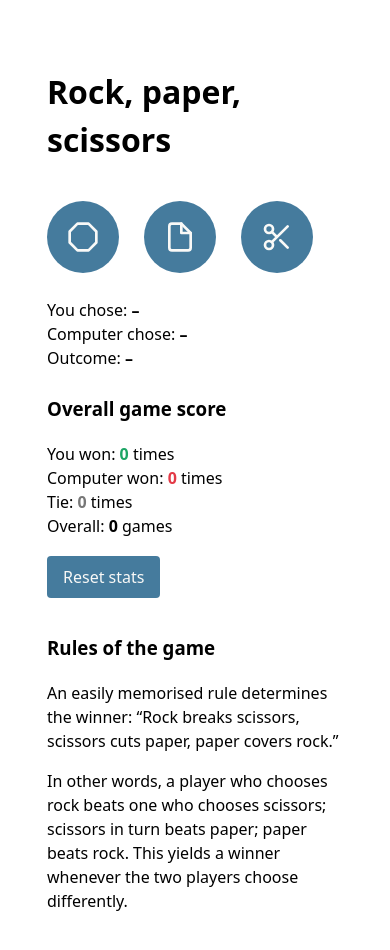
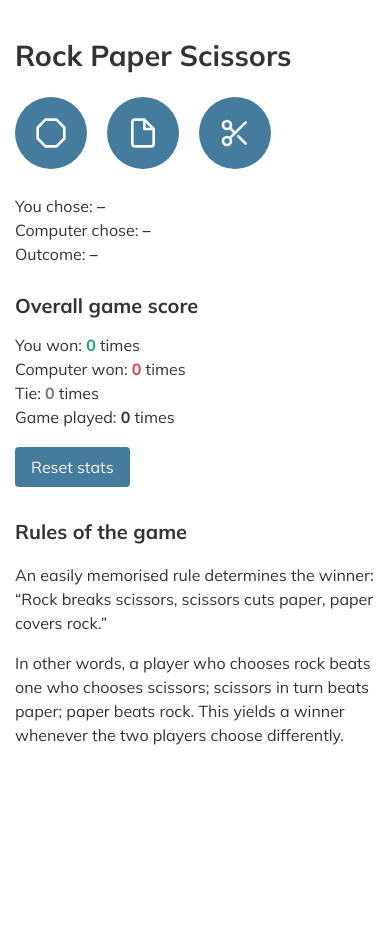
Before and after one commit to KaterinaShepeleva/rock-paper-scissors, a React (Vite) app: page / in a window 390 px wide. Shown: the top 950 px of the page. After the commit the page ends 844 px from the top, so only its background shows below. Built offline with nearby package versions, Linux system fonts and the light colour scheme.

Commit message:
Added CSS breakpoints, refactored existing CSS

```diff
--- a/index.html
+++ b/index.html
@@ -4,9 +4,15 @@
     <meta charset="UTF-8" />
     <link rel="icon" type="image/x-icon" href="/favicon.ico" />
     <meta name="viewport" content="width=device-width, initial-scale=1.0" />
+    <meta name="theme-color" content="#457B9D" />
+    <link rel="preconnect" href="https://fonts.googleapis.com">
+    <link rel="preconnect" href="https://fonts.gstatic.com" crossorigin>
+    <link href="https://fonts.googleapis.com/css2?family=Mulish:wght@400;700&display=swap" rel="stylesheet">
     <title>Rock Paper Scissors</title>
   </head>
   <body>
+    <noscript>You need to enable JavaScript to run this app.</noscript>
+
     <div id="root"></div>
     <script type="module" src="/src/main.tsx"></script>
   </body>
--- a/src/components/App/App.css
+++ b/src/components/App/App.css
@@ -1,7 +1,32 @@
 #root {
-  max-width: 1280px;
+  min-width: 320px;
+  max-width: 768px;
   margin: 0 auto;
-  padding: 2rem;
+}
+
+h1 {
+  font-size: 1.8rem;
+}
+
+h2 {
+  font-size: 1.25rem;
+  margin: 0.6em 0;
+}
+
+.text--initial {
+  color: inherit;
+}
+
+.text--lose {
+  color: var(--color-lose);
+}
+
+.text--win {
+  color: var(--color-win);
+}
+
+.text--neutral {
+  color: var(--color-neutral);
 }
 
 .container {
@@ -17,18 +42,30 @@
   gap: 0;
 }
 
+.board-container {
+  display: block;
+  padding-top: 0;
+}
+
 .aside {
   flex-basis: 100%;
 }
 
-@media screen and (min-width: 640px) {
+@media screen and (min-width: 768px) {
   .container {
-    padding: 15px 36px;
+    padding: 15px;
+  }
+
+  .board-container {
+    display: flex;
+  }
+
+  .board {
+    padding-top: 15px;
+    flex-grow: 1;
+  }
+
+  .stats {
+    flex-basis: 40%;
   }
 }
-
-@media screen and (min-width: 1024px) {
-  .container {
-    max-width: 760px;
-  }
-}
--- a/src/components/App/App.tsx
+++ b/src/components/App/App.tsx
@@ -49,7 +49,7 @@ const App = () => {
 
     return (
         <div className="container">
-            <h1>Rock, paper, scissors</h1>
+            <h1>Rock Paper Scissors</h1>
 
             <div className="wrapper">
                 <main className="board-container">
--- a/src/components/Board/Board.css
+++ b/src/components/Board/Board.css
@@ -1,5 +1,6 @@
-.board {
-    padding-top: 15px;
+.buttons-wrapper {
+    display: flex;
+    gap: 20px;
 }
 
 .game-outcome {
--- a/src/components/Board/Board.tsx
+++ b/src/components/Board/Board.tsx
@@ -39,6 +39,7 @@ const Board = ({ recordOutcome }: BoardProps) => {
 
     return (
         <div className="board">
+            <div className="buttons-wrapper">
                 <GameButton
                     text={GameValues[0].name}
                     img={rockImg}
@@ -54,11 +55,15 @@ const Board = ({ recordOutcome }: BoardProps) => {
                     img={scissorsImg}
                     handleClick={() => makePlayerChoice(GameValues[2])}
                 />
+            </div>
 
             <ul className="game-outcome">
                 <li>You chose: <strong>{getUiString(playerChoice)}</strong></li>
                 <li>Computer chose: <strong>{getUiString(computerChoice)}</strong></li>
-                <li>Outcome: <strong>{OutcomeValues[outcome].name}</strong></li>
+                <li>
+                    Outcome:&nbsp;
+                    <strong className={OutcomeValues[outcome].cssClass}>{OutcomeValues[outcome].name}</strong>
+                </li>
             </ul>
         </div>
     );
--- a/src/components/GameButton/GameButton.css
+++ b/src/components/GameButton/GameButton.css
@@ -2,7 +2,6 @@
     width: 72px;
     height: 72px;
     border-radius: 50%;
-    margin-right: 25px;
     padding: 20px;
 }
 
--- a/src/components/Rules/Rules.tsx
+++ b/src/components/Rules/Rules.tsx
@@ -1,6 +1,6 @@
 const Rules = () => (
     <div className="rules">
-        <h3>Rules of the game</h3>
+        <h2>Rules of the game</h2>
         <p>
             An easily memorised rule determines the winner:
             “Rock breaks scissors, scissors cuts paper, paper covers rock.”
--- a/src/components/Statistics/Statistics.css
+++ b/src/components/Statistics/Statistics.css
@@ -1,19 +1,3 @@
-.stats-comp {
-    color: #e33a47;
-}
-
-.stats-player {
-    color: #1da565;
-}
-
-.stats-tie {
-    color: #777777;
-}
-
-.stats-all {
-    color: inherit;
-}
-
 .btn-reset {
     margin: 18px 0;
     border: none;
--- a/src/components/Statistics/Statistics.tsx
+++ b/src/components/Statistics/Statistics.tsx
@@ -6,6 +6,12 @@ interface StatisticsProps extends Score {
 }
 
 const Statistics = (props: StatisticsProps) => {
+    const {
+        player,
+        computer,
+        overall,
+        resetScore,
+    } = props;
     let ties = props.overall - props.player - props.computer;
 
     if (ties < 0) {
@@ -14,19 +20,31 @@ const Statistics = (props: StatisticsProps) => {
 
     return (
         <div className="stats">
-            <h3>Overall game score</h3>
+            <h2>Overall game score</h2>
 
             <ul>
-                <li>You won: <strong className="stats-player">{props.player}</strong>&nbsp;times</li>
-                <li>Computer won: <strong className="stats-comp">{props.computer}</strong>&nbsp;times</li>
-                <li>Tie: <strong className="stats-tie">{ties}</strong>&nbsp;times</li>
-                <li>Overall: <strong className="stats-all">{props.overall}</strong>&nbsp;games</li>
+                <li>
+                    You won: <strong className="text--win">{player}</strong>
+                    &nbsp;{getPlural(player)}
+                </li>
+                <li>
+                    Computer won: <strong className="text--lose">{computer}</strong>
+                    &nbsp;{getPlural(computer)}
+                </li>
+                <li>
+                    Tie: <strong className="text--neutral">{ties}</strong>
+                    &nbsp;{getPlural(ties)}
+                </li>
+                <li>
+                    Game played: <strong>{overall}</strong>
+                    &nbsp;{getPlural(overall)}
+                </li>
             </ul>
 
             <button
                 type="button"
                 className="btn-reset"
-                onClick={props.resetScore}
+                onClick={resetScore}
             >
                 Reset stats
             </button>
@@ -34,4 +52,6 @@ const Statistics = (props: StatisticsProps) => {
     )
 };
 
+const getPlural = (num: number) => num === 1 ? 'time' : 'times';
+
 export default Statistics;
--- a/src/constants.ts
+++ b/src/constants.ts
@@ -48,23 +48,28 @@ export enum Outcomes {
 export interface OutcomeValue {
   value: Outcomes;
   name: string;
+  cssClass: string;
 }
 
 export const OutcomeValues: OutcomeValue[] = [
   {
     value: Outcomes.Initial,
     name: '–',
+    cssClass: 'text--initial',
   },
   {
     value: Outcomes.Tie,
     name: 'Tie',
+    cssClass: 'text--neutral',
   },
   {
     value: Outcomes.PlayerWon,
     name: 'You won!',
+    cssClass: 'text--win',
   },
   {
     value: Outcomes.ComputerWon,
-    name: 'Computer won :(',
+    name: 'Computer won',
+    cssClass: 'text--lose',
   },
 ];
--- a/src/index.css
+++ b/src/index.css
@@ -1,7 +1,19 @@
 :root {
-  font-family: system-ui, Avenir, Helvetica, Arial, sans-serif;
+    --color-text: #333;
+    --color-primary: #457B9D;
+    --color-btn-text: #F9F9F7;
+    --color-btn-hover: #3c6787;
+
+    --color-win: #1da565;
+    --color-lose: #e33a47;
+    --color-neutral: #777;
+
+    font-family: 'Mulish', 'Arial', sans-serif;
+    font-optical-sizing: auto;
+    font-weight: 400;
+    font-style: normal;
     line-height: 1.5;
-  font-weight: 400;
+    color: var(--color-text);
 }
 
 * {
@@ -13,23 +25,27 @@ body {
     padding: 0;
 }
 
+h1, h2, strong {
+    font-weight: 700;
+}
+
 button {
     font-family: inherit;
     font-size: inherit;
-  background-color: #457B9D;
-  color: #F9F9F7;
+    background-color: var(--color-primary);
+    color: var(--color-btn-text);
     border: none;
     cursor: pointer;
     transition: background-color 0.3s ease-in-out;
 }
 
 button:hover {
-  background-color: #3c6787;
+    background-color: var(--color-btn-hover);
 }
 
 button:focus {
-  outline: none;
-  box-shadow: 2px 2px 1px 1px #24446e;
+    outline: 4px dashed var(--color-btn-hover);
+    outline-offset: 2px;
 }
 
 ul {
```
Lines whose indentation alone changed are shown as unchanged.
